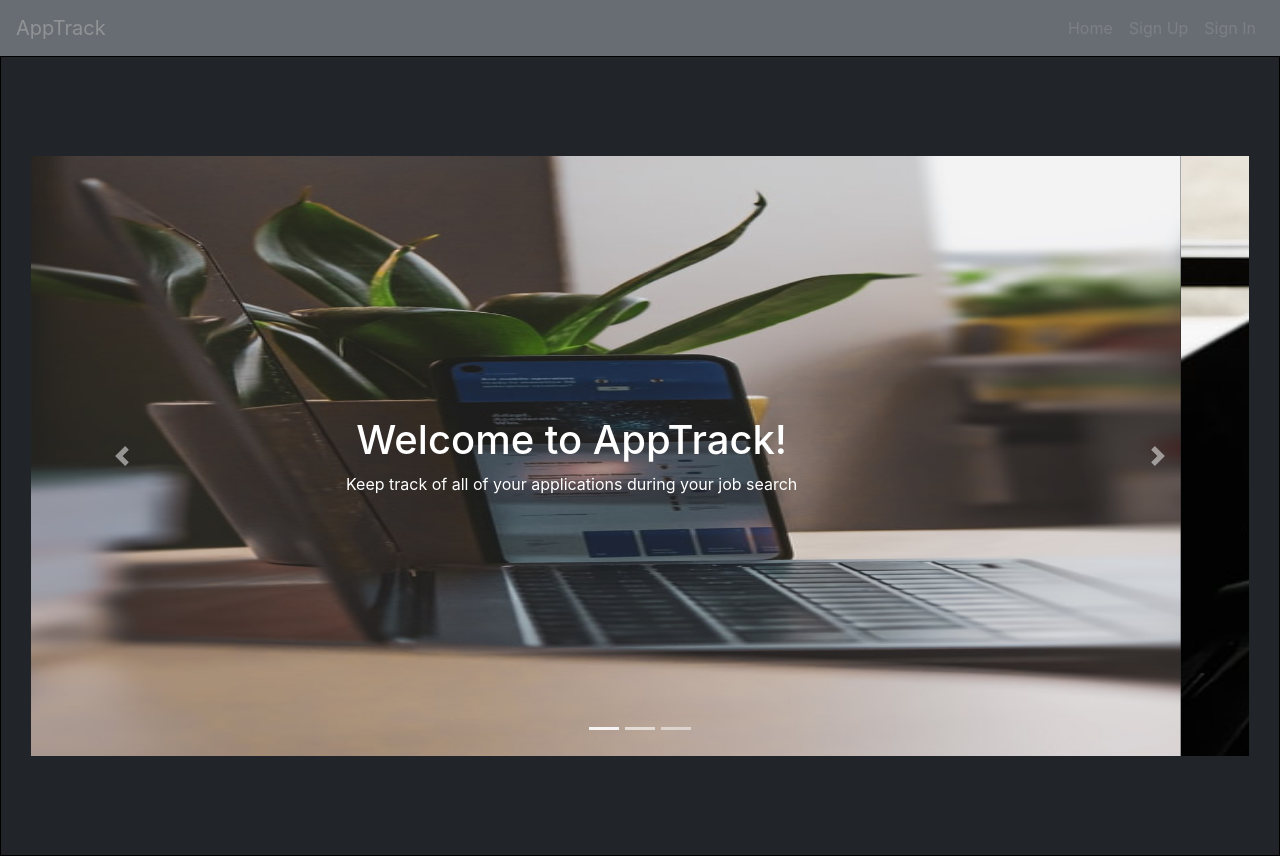
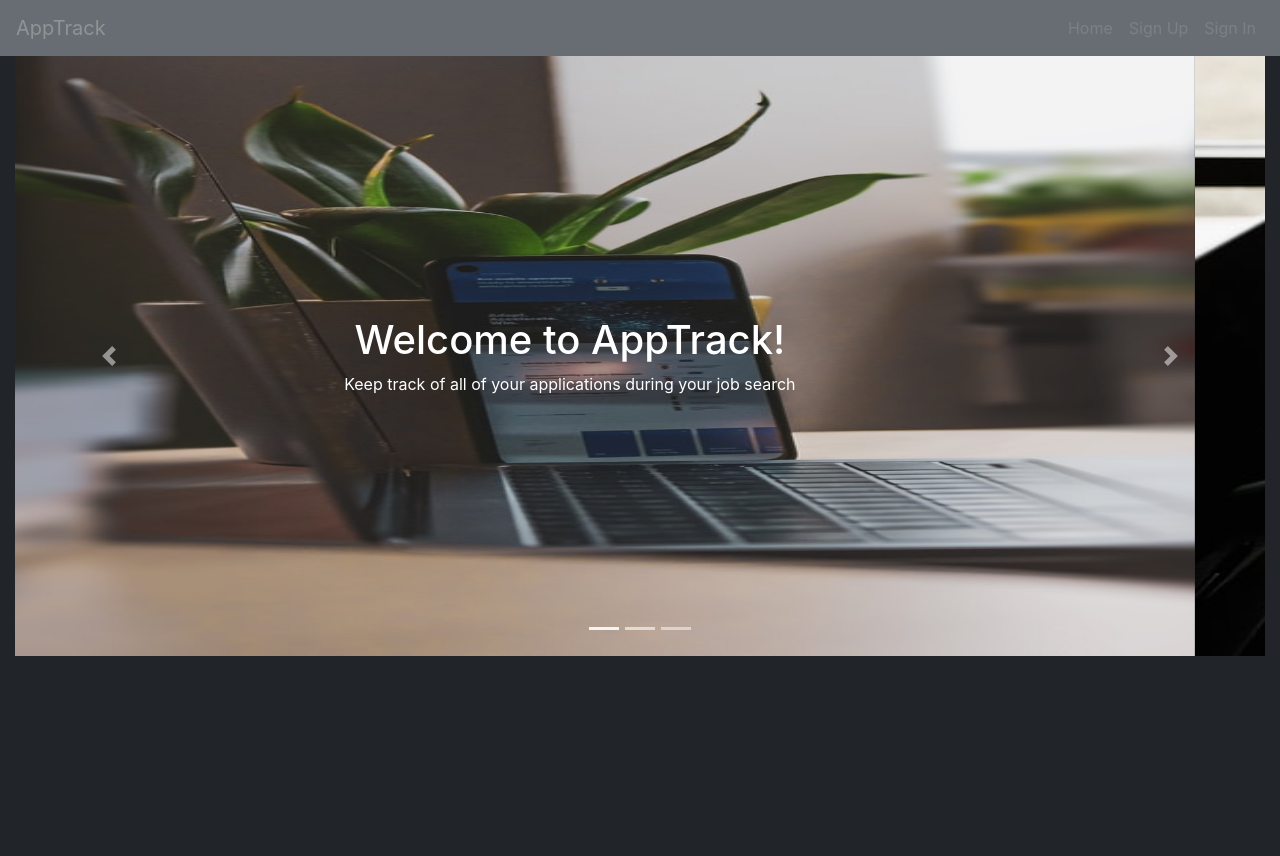
Before and after one commit to mrohrba4/apptrack-client, a React app: page /#/ in a window 1280 px wide. After the commit the page ends 800 px from the top, so only its background shows below. Built offline with nearby package versions, Linux system fonts and the light colour scheme.

Commit message:
Add Material-Ui package, shift App structure
Added/installed the material-ui package, shifted App.js structure to
futher implement it.

```diff
--- a/package.json
+++ b/package.json
@@ -4,6 +4,8 @@
   "version": "0.1.0",
   "private": true,
   "dependencies": {
+    "@material-ui/core": "^3.9.4",
+    "@material-ui/styles": "^4.11.3",
     "autoprefixer": "7.1.6",
     "axios": "^0.18.0",
     "bootstrap": "^4.3.1",
--- a/public/index.html
+++ b/public/index.html
@@ -11,6 +11,7 @@ unless you know exactly what you're doing! -->
     <link rel="manifest" href="%PUBLIC_URL%/manifest.json">
     <link rel="shortcut icon" href="%PUBLIC_URL%/favicon.ico">
 
+    <link rel="stylesheet" href="https://fonts.googleapis.com/css?family=Roboto:300,400,500,700&display=swap" />
     <title>React App</title>
   </head>
   <body>
--- a/src/App.js
+++ b/src/App.js
@@ -20,8 +20,21 @@ class App extends Component {
     this.state = {
       user: null,
       msgAlerts: [],
+      isActive: false
     };
   }
+
+  showMain = () => (
+    <Fragment>
+      <Main/>
+    </Fragment>
+  )
+
+  showEntries = () => (
+    <Fragment>
+      <IndexEntries/>
+    </Fragment>
+  )
 
 
   setUser = user => this.setState({ user })
@@ -43,8 +56,8 @@ class App extends Component {
 
   render () {
     const { msgAlerts, user } = this.state
+    return (
 
-    return (
       <Fragment>
         <Header user={user} />
         {msgAlerts.map(msgAlert => (
@@ -57,6 +70,9 @@ class App extends Component {
             deleteAlert={this.deleteAlert}
           />
         ))}
+        <Route exact path='/' render={() => (
+          <Main/>
+        )} />
         <main className="container">
           <Route path='/sign-up' render={() => (
             <SignUp msgAlert={this.msgAlert} setUser={this.setUser} />
@@ -80,8 +96,8 @@ class App extends Component {
             <ViewEntry user={user} />
           )} />
         </main>
-        <Main />
       </Fragment>
+
     )
   }
 }
--- a/src/components/Entry/ShowEntries.js
+++ b/src/components/Entry/ShowEntries.js
@@ -11,12 +11,13 @@ class IndexEntries extends Component {
 
     this.state = {
       entries: [],
-      viewOne: false
+      isActive: false
     }
   }
 
   componentDidMount () {
     const { user } = this.props
+    this.setState({ isActive: true})
     axios({
       url: apiUrl + '/entries/',
       method: 'get',
--- a/src/components/Home/Home.js
+++ b/src/components/Home/Home.js
@@ -1,18 +1,12 @@
 import React from 'react'
+import { Grid } from '@material-ui/core'
 // React-Bootstrap imports
-import Container from 'react-bootstrap/Container'
-import Row from 'react-bootstrap/Row'
-import Col from 'react-bootstrap/Col'
 import BsCarousel from '../Carousel/Carousel'
 
 const Main = () => (
-  <Container fluid>
-    <Row className="mainrow1">
-      <Col className="maincol1">
-        <BsCarousel />
-      </Col>
-    </Row>
-  </Container>
+  <Grid direction="row" justify="center" alignItems="center" container={true}>
+      <BsCarousel />
+  </Grid>
 )
 
 export default Main
```
Also changed, not shown: 1 other file (tests, documents, lock files or other folders).
